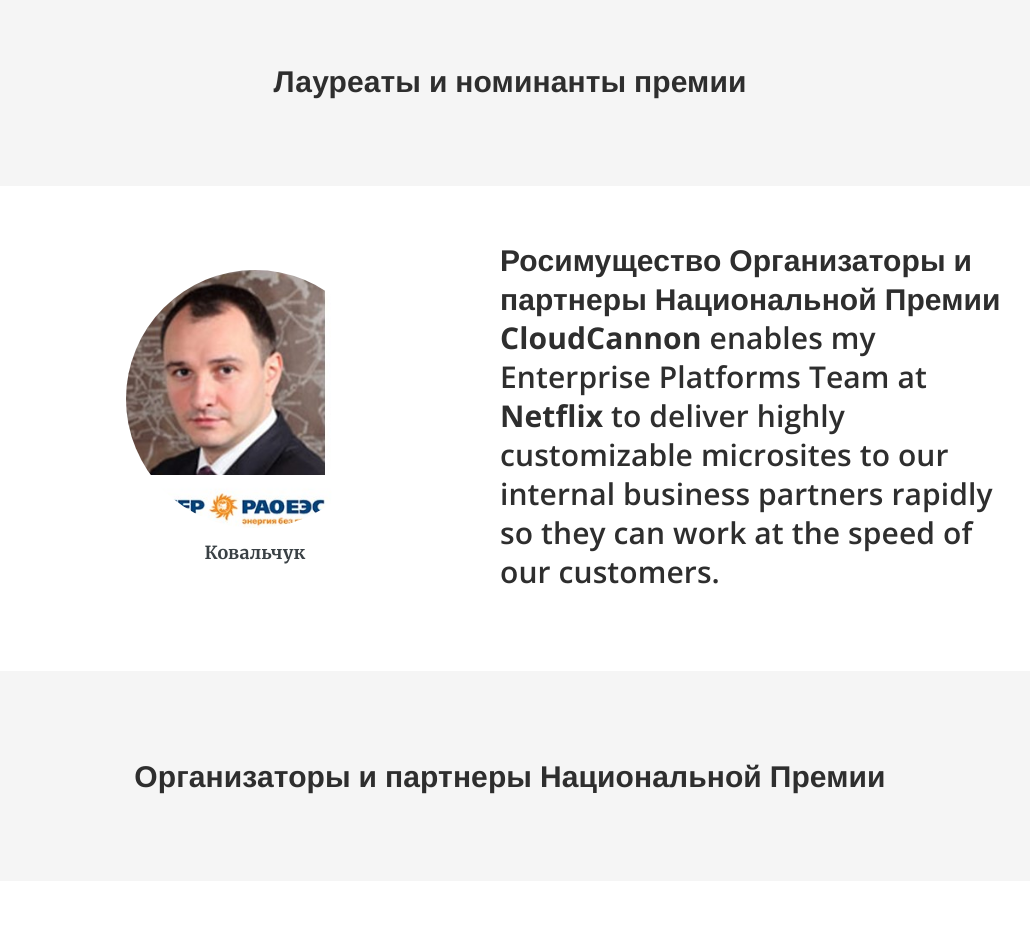
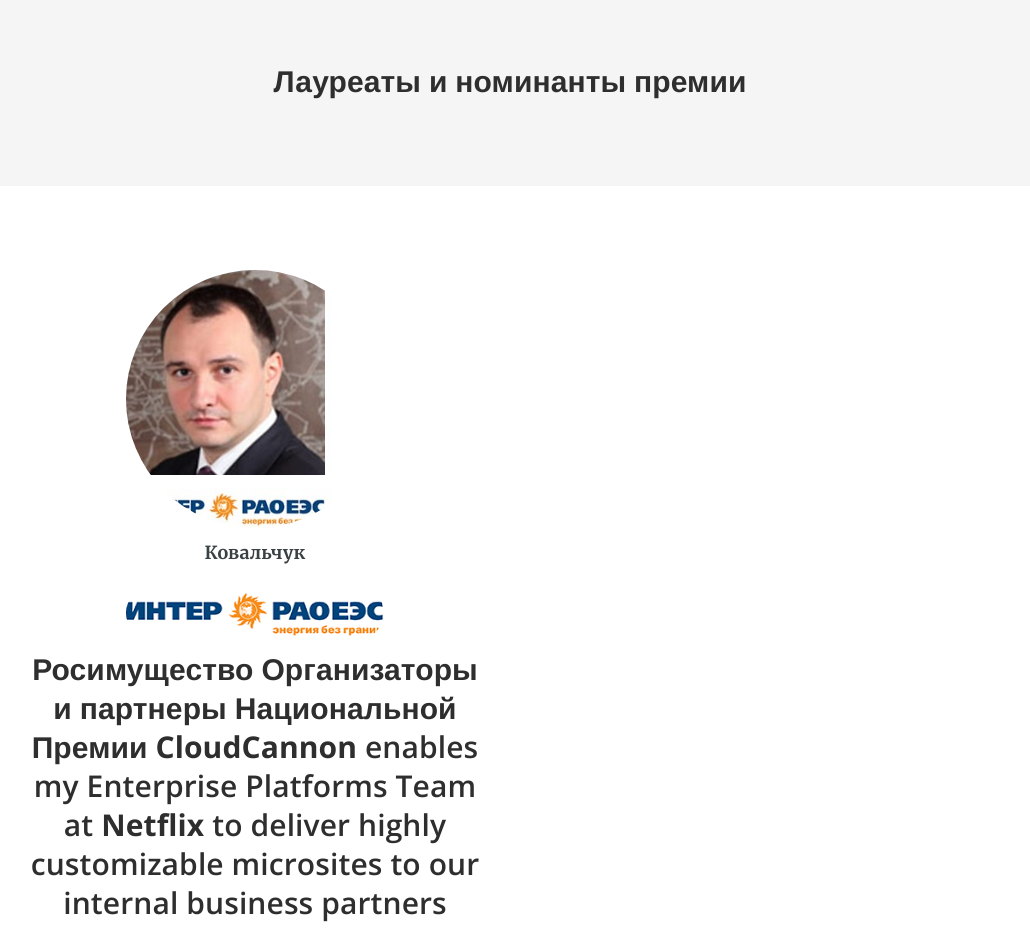
Before and after one commit to dennisd1/prize, a Jekyll site: the page built from pages/press.html, in a window 1280 px wide. Shown: the part 341-1269 px from the top of the page, without its empty margins (130-1160 px from the left). Built offline with Jekyll 4.4.1, drawn with Linux system fonts in a browser that asks for light colours; nearby versions of some CDN libraries; grey boxes are pictures that could not be loaded.

Commit message:
Update press.html

```diff
--- a/pages/press.html
+++ b/pages/press.html
@@ -19,9 +19,11 @@
 		<div class="profile">
 			<img src="/a/kovalchuk.jpg" width="258" height="258">
 			<p><span><strong>Ковальчук</strong></span> </p>
-				<span img class="logo" src="/a/interrao.png" width="258" height="258"> </span>
-		</div>
-		<div>
+			<div>
+  				<span style="border-radius: 0px;">
+					<img class="logo" src="/a/interrao.png" width="258" height="258"></img>
+  				</span>
+			</div>
 			<h3 class="quote"><strong>Росимущество</strong> Организаторы и партнеры Национальной Премии <strong>CloudCannon</strong> enables my Enterprise Platforms Team at <strong>Netflix</strong> to deliver highly customizable microsites to our internal business partners rapidly so they can work at the speed of our customers.</h3>
 		</div>
 </section>
```
